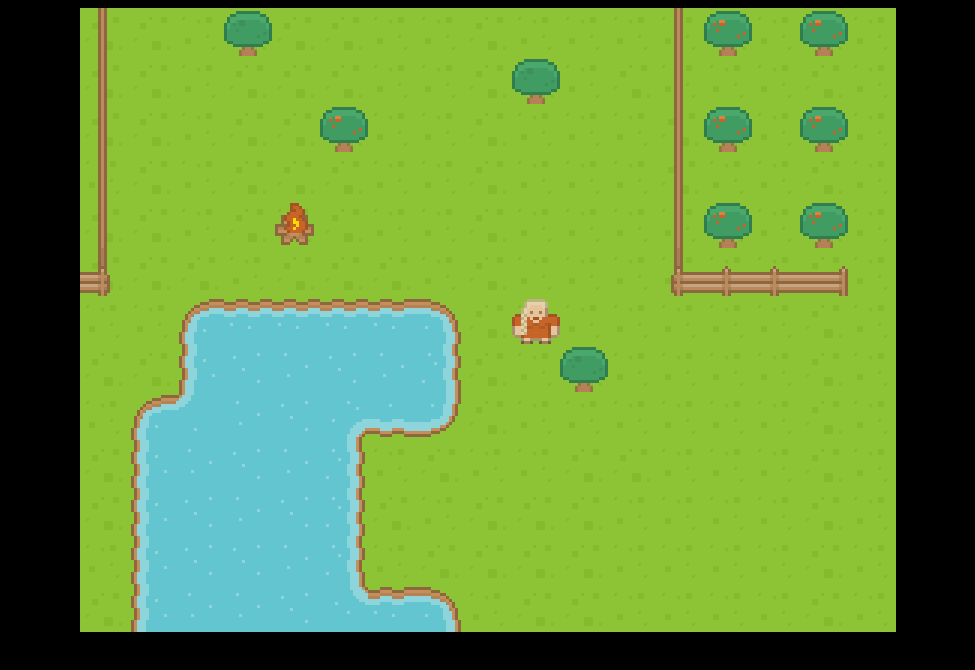
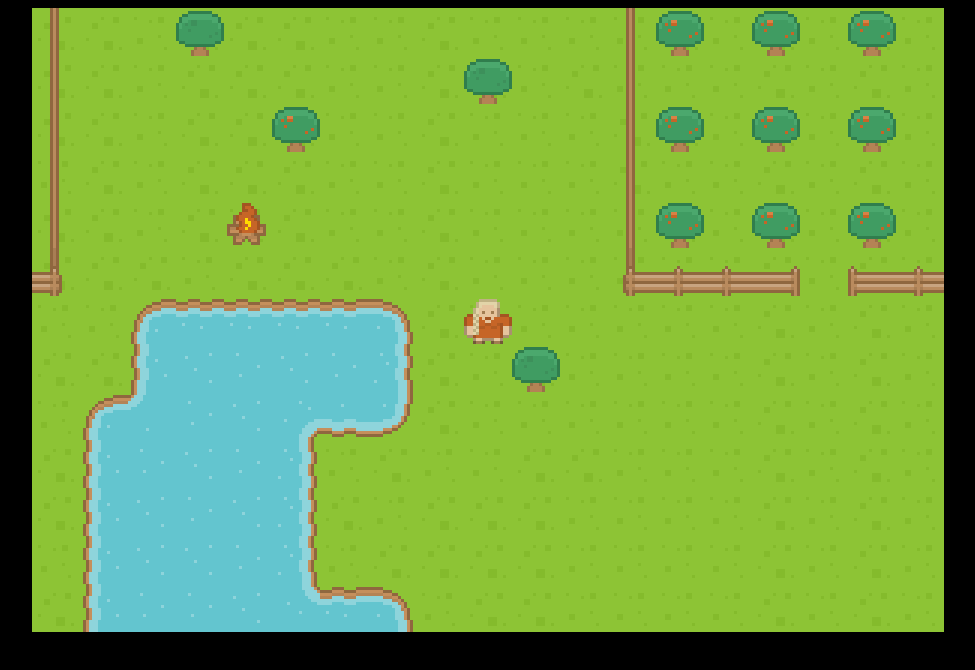
Before and after one commit to profounddark/tilemap, a plain HTML site: page index.html in a window 1280 px wide. Shown: the whole page, without its empty margins (152-1127 px from the left). Drawn offline with Linux system fonts and the light colour scheme.

Commit message:
minor tweaks?

```diff
--- a/css/main.css
+++ b/css/main.css
@@ -7,7 +7,7 @@ canvas {
     /* This fixes everything! */
     image-rendering: pixelated;
 
-    width: 816px;
+    width: 912px;
     height: 624px;
 }
 
--- a/index.html
+++ b/index.html
@@ -10,7 +10,7 @@
 
 <body>
     <div id=>
-        <canvas id="maincanvas" height=208 width=272>
+        <canvas id="maincanvas" height=208 width=304>
             You can't play this game as your browser does not support the Canvas Element.
         </canvas>
 
--- a/js/main.js
+++ b/js/main.js
@@ -1,6 +1,6 @@
 import { baseMap } from './map.js';
 import { Keyboard } from './controller.js';
-import { TileMap } from './tilemap.js';
+import { mainTiles } from './tilemap.js';
 import { Player } from './creatures.js';
 
 let mainKeyboard = new Keyboard;
@@ -17,13 +17,13 @@ mainKeyboard.setCommand(mainKeyboard.B, mainPlayer.toggleBoat, mainPlayer);
 mainKeyboard.listenForEvents([mainKeyboard.UP, mainKeyboard.DOWN, mainKeyboard.LEFT, mainKeyboard.RIGHT, mainKeyboard.B]);
 
 
-const mainTiles = new TileMap(16);
-baseMap.setTileMap(mainTiles);
+// const mainTiles = new TileMap(16);
+
 
 
 function drawMap() {
 
-    for (let screenX = 0; screenX < 19  ; screenX++) {
+    for (let screenX = 0; screenX < 19; screenX++) {
         for (let screenY = 0; screenY < 13; screenY++) {
             let mapY = (baseMap.width + mainPlayer.y - 6 + screenY) % baseMap.width;
             let mapX = (baseMap.width + mainPlayer.x - 9 + screenX) % baseMap.width;
@@ -47,49 +47,8 @@ function gameTick(elapsed) {
 let myCTX;
 
 window.addEventListener("load", function () {
-    let spriteSheet = document.getElementById("sprites");
-    mainTiles.spriteSheet = spriteSheet;
 
-    mainTiles.addStaticTile(1, 0, 0, 'land');
-    mainTiles.addStaticTile(2, 1, 0, 'land');
-
-    mainTiles.addStaticTile(11, 5, 0, 'water');
-    mainTiles.addStaticTile(12, 6, 0, 'water');
-    mainTiles.addStaticTile(13, 7, 0, 'water');
-    mainTiles.addStaticTile(14, 8, 0, 'water');
-
-    mainTiles.addAnimatedTile(50, [{x:2, y:0}, {x:3, y:0}], 'water', 500);
-    mainTiles.addAnimatedTile(51, [{x:3, y:0}, {x:2, y:0}], 'water', 500);
-
-    mainTiles.addStaticTile(52, 0, 1, 'water');
-    mainTiles.addStaticTile(53, 1, 1, 'water');
-    mainTiles.addStaticTile(54, 2, 1, 'water');
-    mainTiles.addStaticTile(55, 3, 1, 'water');
-    mainTiles.addStaticTile(56, 4, 1, 'water');
-    mainTiles.addStaticTile(57, 5, 1, 'water');
-    mainTiles.addStaticTile(58, 6, 1, 'water');
-    mainTiles.addStaticTile(59, 7, 1, 'water');
-
-    mainTiles.addAnimatedTile(101, [{x:6, y: 2}, {x:7, y:2}, {x:8, y:2}, {x:9, y:2}], false, 100);
-
-    mainTiles.addStaticTile(111, 4, 2, 'land');
-    mainTiles.addStaticTile(112, 4, 3, 'land');
-    mainTiles.addStaticTile(113, 4, 4, 'land');
-    mainTiles.addStaticTile(121, 3, 3, 'land', 'boat');
-    mainTiles.addStaticTile(201, 0, 2, false);
-    mainTiles.addStaticTile(202, 1, 2, false);
-
-    mainTiles.addStaticTile(301, 7, 3, false);
-    mainTiles.addStaticTile(302, 8, 3, false);
-    mainTiles.addStaticTile(303, 9, 3, false);
-    mainTiles.addStaticTile(311, 5, 3, false);
-    mainTiles.addStaticTile(312, 5, 4, false);
-    mainTiles.addStaticTile(313, 6, 3, false);
-    mainTiles.addStaticTile(314, 6, 4, false);
-    mainTiles.addStaticTile(315, 9, 4, false);
-
-    mainTiles.addAnimatedTile(900, [{x:0, y:4}, {x:1, y:4}, {x:2, y:4}, {x:3, y:4}], false, 100);
-
+    baseMap.setTileMap(mainTiles);
     myCTX = document.getElementById("maincanvas").getContext('2d');
     mainTiles._lastTick = performance.now();
     window.requestAnimationFrame(gameTick);
--- a/js/map.js
+++ b/js/map.js
@@ -1,10 +1,10 @@
 class Map {
-    constructor(width) {
+    constructor(width, tilemap) {
         this.width = width;
         this.depth = 2;
         this._itemLayer = 1;
         this.map = [];
-        this._tileMap = null;
+        this._tileMap = tilemap;
     }
 
     setTileMap(tileMap) {
--- a/js/tilemap.js
+++ b/js/tilemap.js
@@ -124,4 +124,52 @@ class TileMap {
     }
 }
 
-export { TileMap }
+const mainTiles = new TileMap(16);
+
+window.addEventListener("load", function () {
+    let spriteSheet = document.getElementById("sprites");
+    mainTiles.spriteSheet = spriteSheet;
+
+    mainTiles.addStaticTile(1, 0, 0, 'land');
+    mainTiles.addStaticTile(2, 1, 0, 'land');
+
+    mainTiles.addStaticTile(11, 5, 0, 'water');
+    mainTiles.addStaticTile(12, 6, 0, 'water');
+    mainTiles.addStaticTile(13, 7, 0, 'water');
+    mainTiles.addStaticTile(14, 8, 0, 'water');
+
+    mainTiles.addAnimatedTile(50, [{x:2, y:0}, {x:3, y:0}], 'water', 500);
+    mainTiles.addAnimatedTile(51, [{x:3, y:0}, {x:2, y:0}], 'water', 500);
+
+    mainTiles.addStaticTile(52, 0, 1, 'water');
+    mainTiles.addStaticTile(53, 1, 1, 'water');
+    mainTiles.addStaticTile(54, 2, 1, 'water');
+    mainTiles.addStaticTile(55, 3, 1, 'water');
+    mainTiles.addStaticTile(56, 4, 1, 'water');
+    mainTiles.addStaticTile(57, 5, 1, 'water');
+    mainTiles.addStaticTile(58, 6, 1, 'water');
+    mainTiles.addStaticTile(59, 7, 1, 'water');
+
+    mainTiles.addAnimatedTile(101, [{x:6, y: 2}, {x:7, y:2}, {x:8, y:2}, {x:9, y:2}], false, 100);
+
+    mainTiles.addStaticTile(111, 4, 2, 'land');
+    mainTiles.addStaticTile(112, 4, 3, 'land');
+    mainTiles.addStaticTile(113, 4, 4, 'land');
+    mainTiles.addStaticTile(121, 3, 3, 'land', 'boat');
+    mainTiles.addStaticTile(201, 0, 2, false);
+    mainTiles.addStaticTile(202, 1, 2, false);
+
+    mainTiles.addStaticTile(301, 7, 3, false);
+    mainTiles.addStaticTile(302, 8, 3, false);
+    mainTiles.addStaticTile(303, 9, 3, false);
+    mainTiles.addStaticTile(311, 5, 3, false);
+    mainTiles.addStaticTile(312, 5, 4, false);
+    mainTiles.addStaticTile(313, 6, 3, false);
+    mainTiles.addStaticTile(314, 6, 4, false);
+    mainTiles.addStaticTile(315, 9, 4, false);
+
+    mainTiles.addAnimatedTile(900, [{x:0, y:4}, {x:1, y:4}, {x:2, y:4}, {x:3, y:4}], false, 100);
+
+});
+
+export { mainTiles }
```
